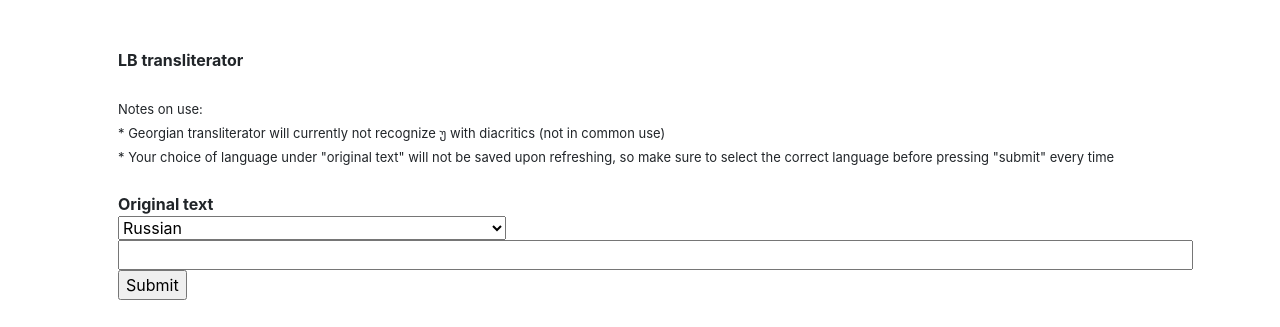
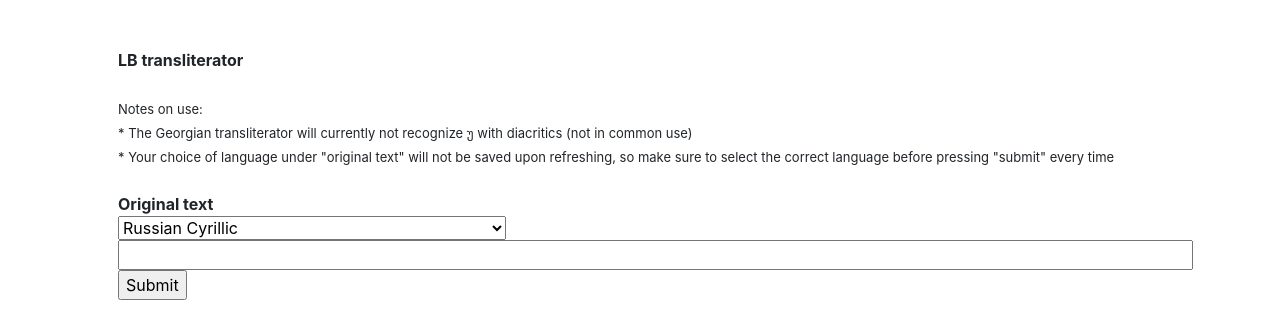
Before and after one commit to annemarijn/lbtransliterator, a Flask app: page / in a window 1280 px wide. Shown: the top 327 px of the page. Run offline with Flask 2, Linux system fonts and the light colour scheme; some libraries are stand-ins or nearby versions.

Commit message:
added Mongolian

```diff
--- a/application.py
+++ b/application.py
@@ -127,6 +127,26 @@ def translitscr(text):
 
     return text.translate(symbols)
 
+# Mongolian cyrillic
+def translitmon(text):
+    symbols = str.maketrans(u"абвгдеёжзийклмноөпрстуүфцчшъыьэАБВГДЕЁЖЗИЙКЛМНОӨПРСТУҮФЦЧШЪЫЬЭ«»",
+                        u"abvgdeёžzijklmnoöprstuüfcčšʺyʹėABVGDEËŽZIJKLMNOÖPRSTUÜFCČŠʺYʹĖ“”")
+    sequence = {
+        u'х':'ch',
+        u'щ':'šč',
+        u'ю':'ju',
+        u'я':'ja',
+        u'X':'Ch',
+        u'Щ':'Šč',
+        u'Ю':'Ju',
+        u'Я':'Ja'
+    }
+
+    for char in sequence.keys():
+        text = text.replace(char, sequence[char])
+
+    return text.translate(symbols)
+
 # Georgian
 def translitgeo(text):
     symbols = str.maketrans(u"აბგდევზჱთილმნჲოჟრსჳუფქღშჩცხჴჰჵჶჷჸ",
@@ -168,6 +188,8 @@ def index():
             transliteration = translitmac(origtext)
         if language == "scr":
             transliteration = translitscr(origtext)
+        if language == "mon":
+            transliteration = translitmon(origtext)
         if language == "geo":
             transliteration = translitgeo(origtext)
 
--- a/templates/index.html
+++ b/templates/index.html
@@ -4,7 +4,7 @@
 
 <h><b>LB transliterator</b></h><br><br>
 <font size="2">Notes on use:<br>
-* Georgian transliterator will currently not recognize უ with diacritics (not in common use)<br>
+* The Georgian transliterator will currently not recognize უ with diacritics (not in common use)<br>
 * Your choice of language under "original text" will not be saved upon refreshing, so make sure to select the correct language before pressing "submit" every time<br><br>
 </font>
 
@@ -12,12 +12,13 @@
 <div class="form-group">
     <form name="languageform" action="/" method="post">
     <select name="language" id="selectlanguage">
-        <option value="rus">Russian</option>
-        <option value="ukr">Ukrainian/Rusyn</option>
-        <option value="bru">Belarusan</option>
-        <option value="bul">Bulgarian</option>
-        <option value="mac">Macedonian</option>
-        <option value="scr">Serbian/Montenegrin</option>
+        <option value="rus">Russian Cyrillic</option>
+        <option value="ukr">Ukrainian/Rusyn Cyrillic</option>
+        <option value="bru">Belarusan Cyrillic</option>
+        <option value="bul">Bulgarian Cyrillic</option>
+        <option value="mac">Macedonian Cyrillic</option>
+        <option value="scr">Serbian/Montenegrin Cyrillic</option>
+        <option value="mon">Mongolian Cyrillic</option>
         <option value="geo">Georgian (Mxedruli, Abkhaz, Megrelian, Ossetic)</option>
     </select><br>
     <input type="text" name="origtext" size="100"><br>
```
Also changed, not shown: 2 other files.
